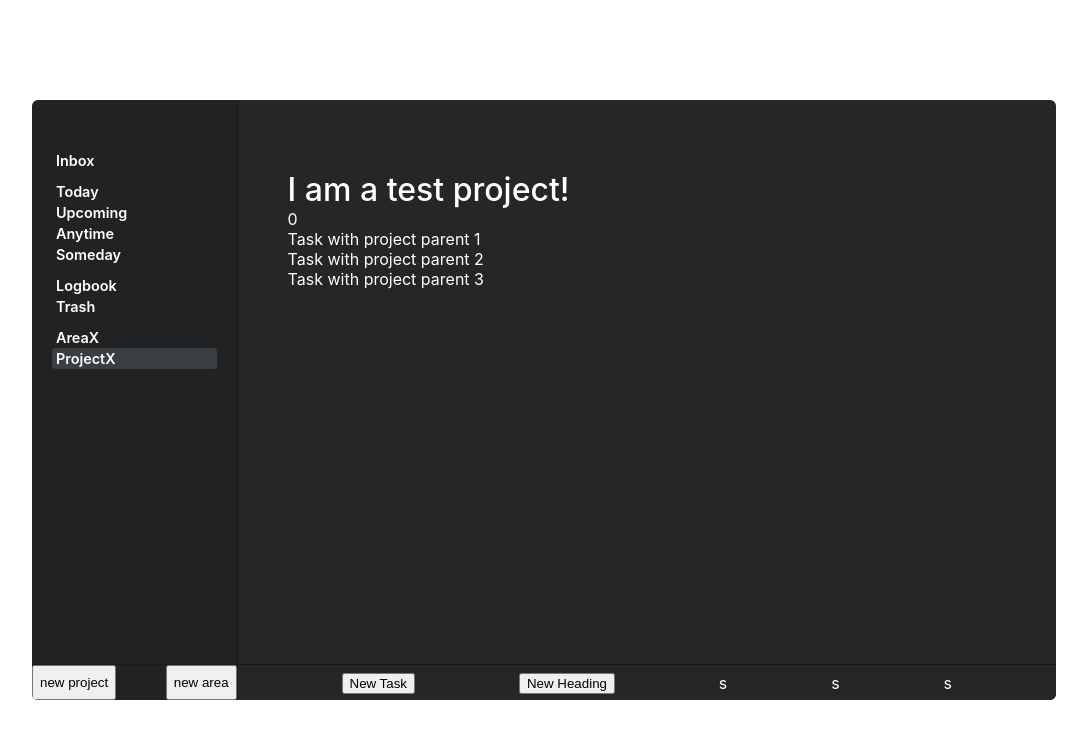
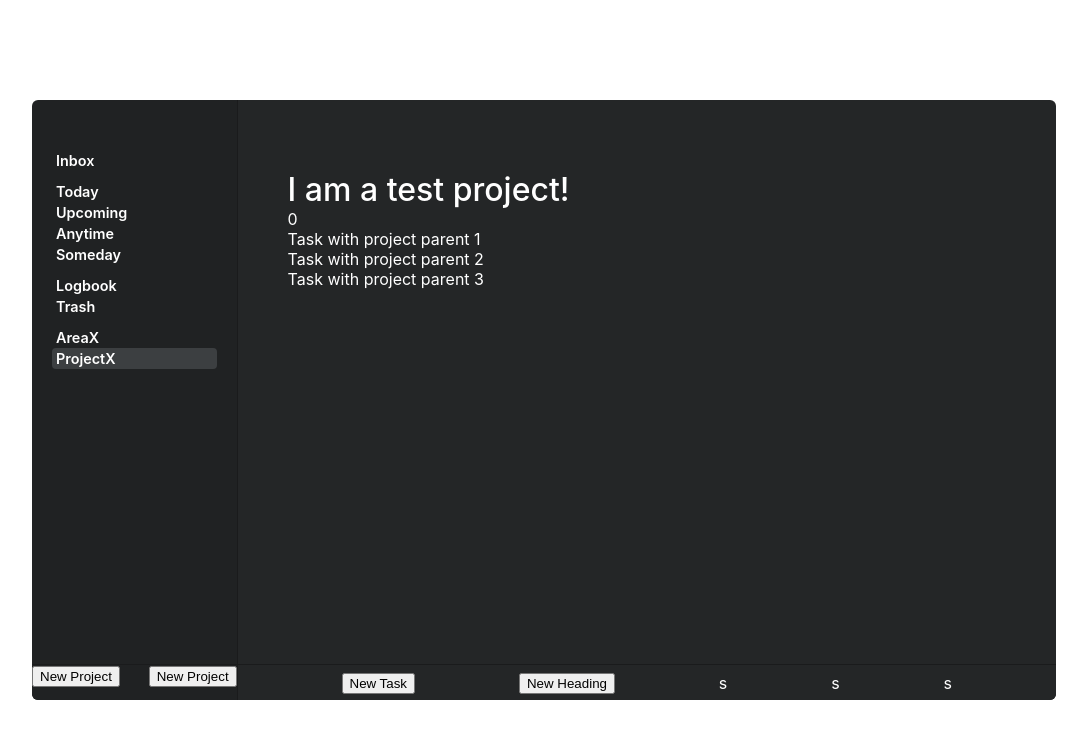
Before and after one commit to Aleksasgrodis/things-clone, a React (Create React App) app: page /project/123323 in a window 1280 px wide. Shown: the top 738 px of the page, without its empty margins (96-1183 px from the left). Built offline with nearby package versions, Linux system fonts and the light colour scheme.

Commit message:
Created a NewArea component

```diff
--- a/src/App.jsx
+++ b/src/App.jsx
@@ -10,28 +10,13 @@ import {
   NavLink,
 } from 'react-router-dom';
 import AreaView from './components/AreaView';
+import Sidebar from './components/Sidebar';
 function App(props) {
   return (
     <Router>
       <div className="wrapper">
         <div className="dashboard">
-          <div className="sidebar">
-            <div className="list">
-              <NavLink exact activeClassName="active" className="spacing" to="/">Inbox</NavLink>
-              <NavLink activeClassName="active" to="/today">Today</NavLink>
-              <NavLink activeClassName="active" to="/upcoming">Upcoming</NavLink>
-              <NavLink activeClassName="active" to="/anytime">Anytime</NavLink>
-              <NavLink activeClassName="active" className="spacing" to="/someday">Someday</NavLink>
-              <NavLink activeClassName="active" to="/logbook">Logbook</NavLink>
-              <NavLink activeClassName="active" className="spacing" to="/trash">Trash</NavLink>
-              <NavLink activeClassName="active" to="/area/12233323">AreaX</NavLink>
-              <NavLink activeClassName="active" to="/project/123323">ProjectX</NavLink>
-            </div>
-            <div className="actionables">
-              <button>new project</button>
-              <button>new area</button>
-            </div>
-          </div>
+          <Sidebar />
           <div className="content-wrapper">
             <Switch>
               <Route exact path="/">
--- /dev/null
+++ b/src/components/NewArea.jsx
@@ -0,0 +1,28 @@
+import React from 'react';
+import { useDispatch } from 'react-redux';
+import { addArea } from '../redux/actions';
+import { v4 as uuidv4 } from 'uuid';
+import { useHistory } from 'react-router-dom';
+
+function NewArea(props) {
+  const dispatch = useDispatch();
+  const { parent, heading } = props;
+  const history = useHistory();
+  const handleNewArea = () => {
+    const areaId = uuidv4(),
+      createdAt = Date.now();
+      dispatch(addArea({
+        id: areaId,
+        createdAt,
+        title: 'New Area'
+      }))
+      history.push(`/area/${areaId}`)
+  };
+  return (
+    <div>
+      <button onClick={() => handleNewArea()}>New Project</button>
+    </div>
+  );
+}
+
+export default NewArea;
--- a/src/components/NewProject.jsx
+++ b/src/components/NewProject.jsx
@@ -15,7 +15,7 @@ function NewProject(props) {
         id: projectId,
         createdAt,
         parent,
-        title: 'Dummy Prject Title'
+        title: 'New Project'
       }))
       history.push(`/project/${projectId}`)
   };
--- /dev/null
+++ b/src/components/Sidebar.jsx
@@ -0,0 +1,48 @@
+import React from 'react';
+import { NavLink } from 'react-router-dom';
+import NewArea from './NewArea';
+import NewProject from './NewProject';
+
+
+function Sidebar() {
+  return (
+    <div className="sidebar">
+      <div className="list">
+        <NavLink exact activeClassName="active" className="spacing" to="/">
+          Inbox
+        </NavLink>
+        <NavLink activeClassName="active" to="/today">
+          Today
+        </NavLink>
+        <NavLink activeClassName="active" to="/upcoming">
+          Upcoming
+        </NavLink>
+        <NavLink activeClassName="active" to="/anytime">
+          Anytime
+        </NavLink>
+        <NavLink activeClassName="active" className="spacing" to="/someday">
+          Someday
+        </NavLink>
+        <NavLink activeClassName="active" to="/logbook">
+          Logbook
+        </NavLink>
+        <NavLink activeClassName="active" className="spacing" to="/trash">
+          Trash
+        </NavLink>
+
+        <NavLink activeClassName="active" to="/area/12233323">
+          AreaX
+        </NavLink>
+        <NavLink activeClassName="active" to="/project/123323">
+          ProjectX
+        </NavLink>
+      </div>
+      <div className="actionables">
+        <NewProject />
+        <NewArea />
+      </div>
+    </div>
+  );
+}
+
+export default Sidebar;
--- a/src/redux/actions.js
+++ b/src/redux/actions.js
@@ -17,10 +17,11 @@ export const addProject = ({ id, createdAt, title, parent }) => ({
   title,
 });
 
-export const addArea = ({ id, createdAt }) => ({
-  type: types.ADD_PROJECT,
+export const addArea = ({ id, createdAt, title }) => ({
+  type: types.ADD_AREA,
   id,
   createdAt,
+  title
 });
 
 export const addHeading = ({ id, parent, title }) => ({
--- a/src/redux/reducers/areas.js
+++ b/src/redux/reducers/areas.js
@@ -10,6 +10,7 @@ export default function (state = initialState, action) {
         {
           id: action.id,
           createdAt: action.createdAt,
+          title: action.title
         },
       ];
     }
```
